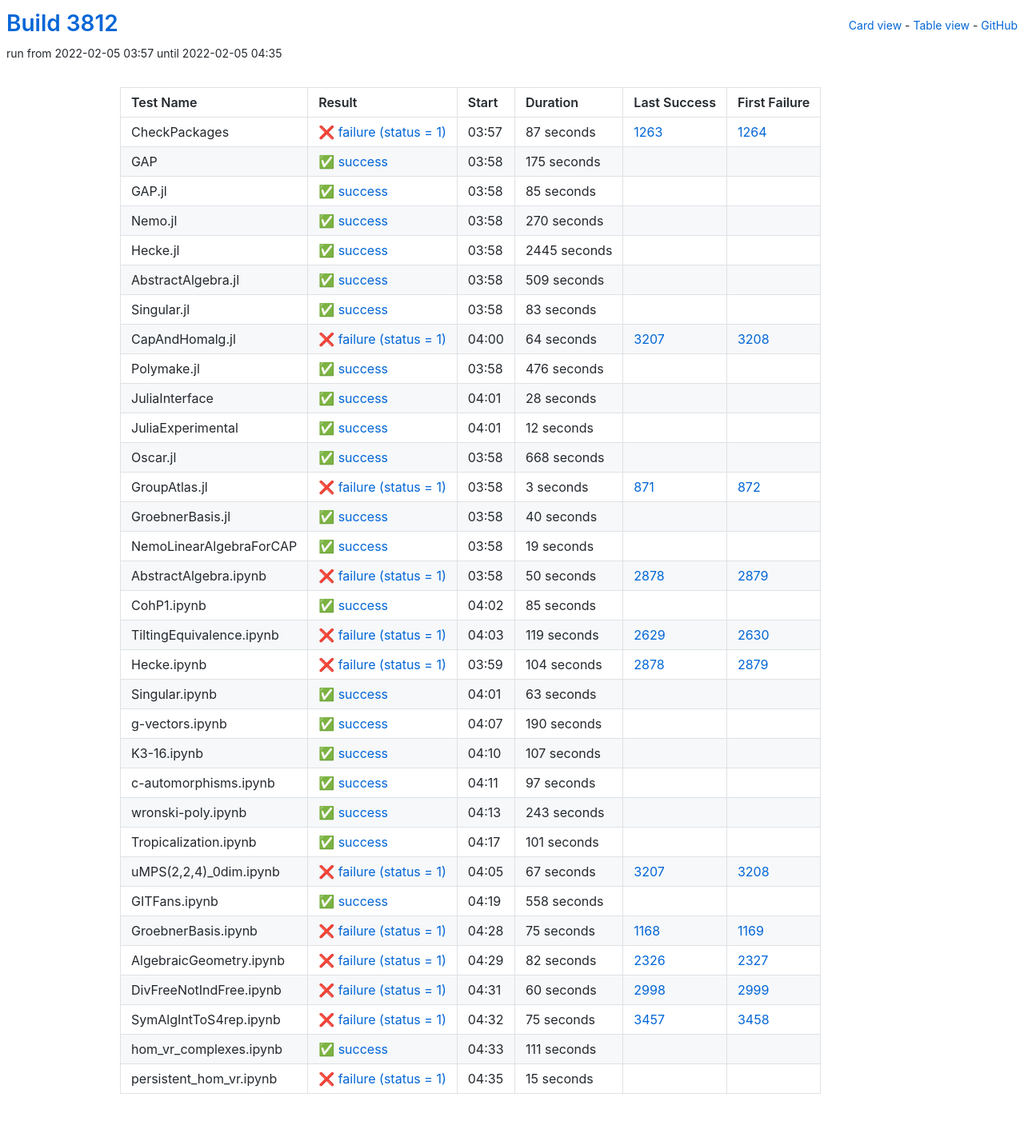
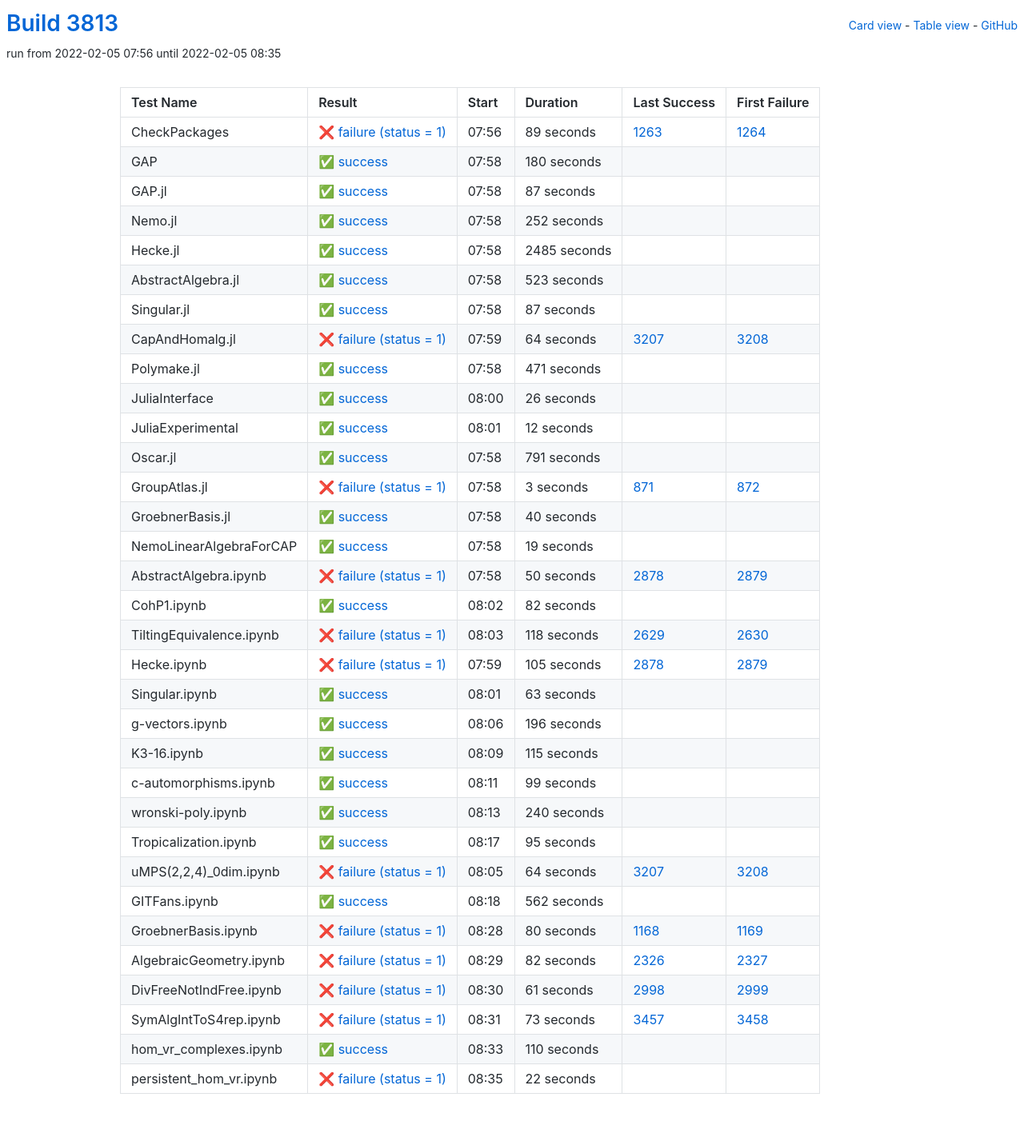
Before and after one commit to oscar-system/oscar-ci-status-stable, a Jekyll site: the page built from table.html, in a window 1280 px wide. Shown: the whole page at 80% size. Built offline with Jekyll 4.4.1, drawn with Linux system fonts in a browser that asks for light colours.

Commit message:
Build #3813

```diff
--- a/_data/ci.yml
+++ b/_data/ci.yml
@@ -1,6 +1,6 @@
 ---
-build: 3812
-build_url: https://oscarci.mathematik.uni-kl.de/job/oscar-stable/3812/
+build: 3813
+build_url: https://oscarci.mathematik.uni-kl.de/job/oscar-stable/3813/
 job: oscar-stable
 organization: oscar-system
 repo: oscar-ci-status-stable
@@ -8,92 +8,92 @@ repourl: https://github.com/oscar-system/oscar-ci-status-stable
 tests:
 - name: CheckPackages
   id: checkpackages
-  log: https://oscarci.mathematik.uni-kl.de/job/oscar-stable/3812/artifact/logs/build-3812/CheckPackages.log
-  start: 2022-02-05 03:57
+  log: https://oscarci.mathematik.uni-kl.de/job/oscar-stable/3813/artifact/logs/build-3813/CheckPackages.log
+  start: 2022-02-05 07:56
   success: false
   exitcode: 1
   status: failure
-  duration: 87
+  duration: 89
   last_success: 1263
   last_success_url: https://oscarci.mathematik.uni-kl.de/job/oscar-stable/1263/
   first_failure: 1264
   first_failure_url: https://oscarci.mathematik.uni-kl.de/job/oscar-stable/1264/
 - name: GAP
   id: gap
-  log: https://oscarci.mathematik.uni-kl.de/job/oscar-stable/3812/artifact/logs/build-3812/GAP.log
-  start: 2022-02-05 03:58
+  log: https://oscarci.mathematik.uni-kl.de/job/oscar-stable/3813/artifact/logs/build-3813/GAP.log
+  start: 2022-02-05 07:58
   success: true
   exitcode: 0
   status: success
-  duration: 175
+  duration: 180
   last_success: false
   last_success_url:
   first_failure: false
   first_failure_url:
 - name: GAP.jl
   id: gap-jl
-  log: https://oscarci.mathematik.uni-kl.de/job/oscar-stable/3812/artifact/logs/build-3812/GAP.jl.log
-  start: 2022-02-05 03:58
+  log: https://oscarci.mathematik.uni-kl.de/job/oscar-stable/3813/artifact/logs/build-3813/GAP.jl.log
+  start: 2022-02-05 07:58
   success: true
   exitcode: 0
   status: success
-  duration: 85
+  duration: 87
   last_success: false
   last_success_url:
   first_failure: false
   first_failure_url:
 - name: Nemo.jl
   id: nemo-jl
-  log: https://oscarci.mathematik.uni-kl.de/job/oscar-stable/3812/artifact/logs/build-3812/Nemo.jl.log
-  start: 2022-02-05 03:58
+  log: https://oscarci.mathematik.uni-kl.de/job/oscar-stable/3813/artifact/logs/build-3813/Nemo.jl.log
+  start: 2022-02-05 07:58
   success: true
   exitcode: 0
   status: success
-  duration: 270
+  duration: 252
   last_success: false
   last_success_url:
   first_failure: false
   first_failure_url:
 - name: Hecke.jl
   id: hecke-jl
-  log: https://oscarci.mathematik.uni-kl.de/job/oscar-stable/3812/artifact/logs/build-3812/Hecke.jl.log
-  start: 2022-02-05 03:58
+  log: https://oscarci.mathematik.uni-kl.de/job/oscar-stable/3813/artifact/logs/build-3813/Hecke.jl.log
+  start: 2022-02-05 07:58
   success: true
   exitcode: 0
   status: success
-  duration: 2445
+  duration: 2485
   last_success: false
   last_success_url:
   first_failure: false
   first_failure_url:
 - name: AbstractAlgebra.jl
   id: abstractalgebra-jl
-  log: https://oscarci.mathematik.uni-kl.de/job/oscar-stable/3812/artifact/logs/build-3812/AbstractAlgebra.jl.log
-  start: 2022-02-05 03:58
+  log: https://oscarci.mathematik.uni-kl.de/job/oscar-stable/3813/artifact/logs/build-3813/AbstractAlgebra.jl.log
+  start: 2022-02-05 07:58
   success: true
   exitcode: 0
   status: success
-  duration: 509
+  duration: 523
   last_success: false
   last_success_url:
   first_failure: false
   first_failure_url:
 - name: Singular.jl
   id: singular-jl
-  log: https://oscarci.mathematik.uni-kl.de/job/oscar-stable/3812/artifact/logs/build-3812/Singular.jl.log
-  start: 2022-02-05 03:58
+  log: https://oscarci.mathematik.uni-kl.de/job/oscar-stable/3813/artifact/logs/build-3813/Singular.jl.log
+  start: 2022-02-05 07:58
   success: true
   exitcode: 0
   status: success
-  duration: 83
+  duration: 87
   last_success: false
   last_success_url:
   first_failure: false
   first_failure_url:
 - name: CapAndHomalg.jl
   id: capandhomalg-jl
-  log: https://oscarci.mathematik.uni-kl.de/job/oscar-stable/3812/artifact/logs/build-3812/CapAndHomalg.jl.log
-  start: 2022-02-05 04:00
+  log: https://oscarci.mathematik.uni-kl.de/job/oscar-stable/3813/artifact/logs/build-3813/CapAndHomalg.jl.log
+  start: 2022-02-05 07:59
   success: false
   exitcode: 1
   status: failure
@@ -104,32 +104,32 @@ tests:
   first_failure_url: https://oscarci.mathematik.uni-kl.de/job/oscar-stable/3208/
 - name: Polymake.jl
   id: polymake-jl
-  log: https://oscarci.mathematik.uni-kl.de/job/oscar-stable/3812/artifact/logs/build-3812/Polymake.jl.log
-  start: 2022-02-05 03:58
+  log: https://oscarci.mathematik.uni-kl.de/job/oscar-stable/3813/artifact/logs/build-3813/Polymake.jl.log
+  start: 2022-02-05 07:58
   success: true
   exitcode: 0
   status: success
-  duration: 476
+  duration: 471
   last_success: false
   last_success_url:
   first_failure: false
   first_failure_url:
 - name: JuliaInterface
   id: juliainterface
-  log: https://oscarci.mathematik.uni-kl.de/job/oscar-stable/3812/artifact/logs/build-3812/JuliaInterface.log
-  start: 2022-02-05 04:01
+  log: https://oscarci.mathematik.uni-kl.de/job/oscar-stable/3813/artifact/logs/build-3813/JuliaInterface.log
+  start: 2022-02-05 08:00
   success: true
   exitcode: 0
   status: success
-  duration: 28
+  duration: 26
   last_success: false
   last_success_url:
   first_failure: false
   first_failure_url:
 - name: JuliaExperimental
   id: juliaexperimental
-  log: https://oscarci.mathematik.uni-kl.de/job/oscar-stable/3812/artifact/logs/build-3812/JuliaExperimental.log
-  start: 2022-02-05 04:01
+  log: https://oscarci.mathematik.uni-kl.de/job/oscar-stable/3813/artifact/logs/build-3813/JuliaExperimental.log
+  start: 2022-02-05 08:01
   success: true
   exitcode: 0
   status: success
@@ -140,20 +140,20 @@ tests:
   first_failure_url:
 - name: Oscar.jl
   id: oscar-jl
-  log: https://oscarci.mathematik.uni-kl.de/job/oscar-stable/3812/artifact/logs/build-3812/Oscar.jl.log
-  start: 2022-02-05 03:58
+  log: https://oscarci.mathematik.uni-kl.de/job/oscar-stable/3813/artifact/logs/build-3813/Oscar.jl.log
+  start: 2022-02-05 07:58
   success: true
   exitcode: 0
   status: success
-  duration: 668
+  duration: 791
   last_success: false
   last_success_url:
   first_failure: false
   first_failure_url:
 - name: GroupAtlas.jl
   id: groupatlas-jl
-  log: https://oscarci.mathematik.uni-kl.de/job/oscar-stable/3812/artifact/logs/build-3812/GroupAtlas.jl.log
-  start: 2022-02-05 03:58
+  log: https://oscarci.mathematik.uni-kl.de/job/oscar-stable/3813/artifact/logs/build-3813/GroupAtlas.jl.log
+  start: 2022-02-05 07:58
   success: false
   exitcode: 1
   status: failure
@@ -164,8 +164,8 @@ tests:
   first_failure_url: https://oscarci.mathematik.uni-kl.de/job/oscar-stable/872/
 - name: GroebnerBasis.jl
   id: groebnerbasis-jl
-  log: https://oscarci.mathematik.uni-kl.de/job/oscar-stable/3812/artifact/logs/build-3812/GroebnerBasis.jl.log
-  start: 2022-02-05 03:58
+  log: https://oscarci.mathematik.uni-kl.de/job/oscar-stable/3813/artifact/logs/build-3813/GroebnerBasis.jl.log
+  start: 2022-02-05 07:58
   success: true
   exitcode: 0
   status: success
@@ -176,8 +176,8 @@ tests:
   first_failure_url:
 - name: NemoLinearAlgebraForCAP
   id: nemolinearalgebraforcap
-  log: https://oscarci.mathematik.uni-kl.de/job/oscar-stable/3812/artifact/logs/build-3812/NemoLinearAlgebraForCAP.log
-  start: 2022-02-05 03:58
+  log: https://oscarci.mathematik.uni-kl.de/job/oscar-stable/3813/artifact/logs/build-3813/NemoLinearAlgebraForCAP.log
+  start: 2022-02-05 07:58
   success: true
   exitcode: 0
   status: success
@@ -188,8 +188,8 @@ tests:
   first_failure_url:
 - name: AbstractAlgebra.ipynb
   id: abstractalgebra-ipynb
-  log: https://oscarci.mathematik.uni-kl.de/job/oscar-stable/3812/artifact/logs/build-3812/AbstractAlgebra.ipynb.log
-  start: 2022-02-05 03:58
+  log: https://oscarci.mathematik.uni-kl.de/job/oscar-stable/3813/artifact/logs/build-3813/AbstractAlgebra.ipynb.log
+  start: 2022-02-05 07:58
   success: false
   exitcode: 1
   status: failure
@@ -200,44 +200,44 @@ tests:
   first_failure_url: https://oscarci.mathematik.uni-kl.de/job/oscar-stable/2879/
 - name: CohP1.ipynb
   id: cohp1-ipynb
-  log: https://oscarci.mathematik.uni-kl.de/job/oscar-stable/3812/artifact/logs/build-3812/CohP1.ipynb.log
-  start: 2022-02-05 04:02
+  log: https://oscarci.mathematik.uni-kl.de/job/oscar-stable/3813/artifact/logs/build-3813/CohP1.ipynb.log
+  start: 2022-02-05 08:02
   success: true
   exitcode: 0
   status: success
-  duration: 85
+  duration: 82
   last_success: false
   last_success_url:
   first_failure: false
   first_failure_url:
 - name: TiltingEquivalence.ipynb
   id: tiltingequivalence-ipynb
-  log: https://oscarci.mathematik.uni-kl.de/job/oscar-stable/3812/artifact/logs/build-3812/TiltingEquivalence.ipynb.log
-  start: 2022-02-05 04:03
+  log: https://oscarci.mathematik.uni-kl.de/job/oscar-stable/3813/artifact/logs/build-3813/TiltingEquivalence.ipynb.log
+  start: 2022-02-05 08:03
   success: false
   exitcode: 1
   status: failure
-  duration: 119
+  duration: 118
   last_success: 2629
   last_success_url: https://oscarci.mathematik.uni-kl.de/job/oscar-stable/2629/
   first_failure: 2630
   first_failure_url: https://oscarci.mathematik.uni-kl.de/job/oscar-stable/2630/
 - name: Hecke.ipynb
   id: hecke-ipynb
-  log: https://oscarci.mathematik.uni-kl.de/job/oscar-stable/3812/artifact/logs/build-3812/Hecke.ipynb.log
-  start: 2022-02-05 03:59
+  log: https://oscarci.mathematik.uni-kl.de/job/oscar-stable/3813/artifact/logs/build-3813/Hecke.ipynb.log
+  start: 2022-02-05 07:59
   success: false
   exitcode: 1
   status: failure
-  duration: 104
+  duration: 105
   last_success: 2878
   last_success_url: https://oscarci.mathematik.uni-kl.de/job/oscar-stable/2878/
   first_failure: 2879
   first_failure_url: https://oscarci.mathematik.uni-kl.de/job/oscar-stable/2879/
 - name: Singular.ipynb
   id: singular-ipynb
-  log: https://oscarci.mathematik.uni-kl.de/job/oscar-stable/3812/artifact/logs/build-3812/Singular.ipynb.log
-  start: 2022-02-05 04:01
+  log: https://oscarci.mathematik.uni-kl.de/job/oscar-stable/3813/artifact/logs/build-3813/Singular.ipynb.log
+  start: 2022-02-05 08:01
   success: true
   exitcode: 0
   status: success
@@ -248,104 +248,104 @@ tests:
   first_failure_url:
 - name: g-vectors.ipynb
   id: g-vectors-ipynb
-  log: https://oscarci.mathematik.uni-kl.de/job/oscar-stable/3812/artifact/logs/build-3812/g-vectors.ipynb.log
-  start: 2022-02-05 04:07
+  log: https://oscarci.mathematik.uni-kl.de/job/oscar-stable/3813/artifact/logs/build-3813/g-vectors.ipynb.log
+  start: 2022-02-05 08:06
   success: true
   exitcode: 0
   status: success
-  duration: 190
+  duration: 196
   last_success: false
   last_success_url:
   first_failure: false
   first_failure_url:
 - name: K3-16.ipynb
   id: k3-16-ipynb
-  log: https://oscarci.mathematik.uni-kl.de/job/oscar-stable/3812/artifact/logs/build-3812/K3-16.ipynb.log
-  start: 2022-02-05 04:10
+  log: https://oscarci.mathematik.uni-kl.de/job/oscar-stable/3813/artifact/logs/build-3813/K3-16.ipynb.log
+  start: 2022-02-05 08:09
   success: true
   exitcode: 0
   status: success
-  duration: 107
+  duration: 115
   last_success: false
   last_success_url:
   first_failure: false
   first_failure_url:
 - name: c-automorphisms.ipynb
   id: c-automorphisms-ipynb
-  log: https://oscarci.mathematik.uni-kl.de/job/oscar-stable/3812/artifact/logs/build-3812/c-automorphisms.ipynb.log
-  start: 2022-02-05 04:11
+  log: https://oscarci.mathematik.uni-kl.de/job/oscar-stable/3813/artifact/logs/build-3813/c-automorphisms.ipynb.log
+  start: 2022-02-05 08:11
   success: true
   exitcode: 0
   status: success
-  duration: 97
+  duration: 99
   last_success: false
   last_success_url:
   first_failure: false
   first_failure_url:
 - name: wronski-poly.ipynb
   id: wronski-poly-ipynb
-  log: https://oscarci.mathematik.uni-kl.de/job/oscar-stable/3812/artifact/logs/build-3812/wronski-poly.ipynb.log
-  start: 2022-02-05 04:13
+  log: https://oscarci.mathematik.uni-kl.de/job/oscar-stable/3813/artifact/logs/build-3813/wronski-poly.ipynb.log
+  start: 2022-02-05 08:13
   success: true
   exitcode: 0
   status: success
-  duration: 243
+  duration: 240
   last_success: false
   last_success_url:
   first_failure: false
   first_failure_url:
 - name: Tropicalization.ipynb
   id: tropicalization-ipynb
-  log: https://oscarci.mathematik.uni-kl.de/job/oscar-stable/3812/artifact/logs/build-3812/Tropicalization.ipynb.log
-  start: 2022-02-05 04:17
+  log: https://oscarci.mathematik.uni-kl.de/job/oscar-stable/3813/artifact/logs/build-3813/Tropicalization.ipynb.log
+  start: 2022-02-05 08:17
   success: true
   exitcode: 0
   status: success
-  duration: 101
+  duration: 95
   last_success: false
   last_success_url:
   first_failure: false
   first_failure_url:
 - name: uMPS(2,2,4)_0dim.ipynb
   id: umps-2-2-4-0dim-ipynb
-  log: https://oscarci.mathematik.uni-kl.de/job/oscar-stable/3812/artifact/logs/build-3812/uMPS-2-2-4-_0dim.ipynb.log
-  start: 2022-02-05 04:05
+  log: https://oscarci.mathematik.uni-kl.de/job/oscar-stable/3813/artifact/logs/build-3813/uMPS-2-2-4-_0dim.ipynb.log
+  start: 2022-02-05 08:05
   success: false
   exitcode: 1
   status: failure
-  duration: 67
+  duration: 64
   last_success: 3207
   last_success_url: https://oscarci.mathematik.uni-kl.de/job/oscar-stable/3207/
   first_failure: 3208
   first_failure_url: https://oscarci.mathematik.uni-kl.de/job/oscar-stable/3208/
 - name: GITFans.ipynb
   id: gitfans-ipynb
-  log: https://oscarci.mathematik.uni-kl.de/job/oscar-stable/3812/artifact/logs/build-3812/GITFans.ipynb.log
-  start: 2022-02-05 04:19
+  log: https://oscarci.mathematik.uni-kl.de/job/oscar-stable/3813/artifact/logs/build-3813/GITFans.ipynb.log
+  start: 2022-02-05 08:18
   success: true
   exitcode: 0
   status: success
-  duration: 558
+  duration: 562
   last_success: false
   last_success_url:
   first_failure: false
   first_failure_url:
 - name: GroebnerBasis.ipynb
   id: groebnerbasis-ipynb
-  log: https://oscarci.mathematik.uni-kl.de/job/oscar-stable/3812/artifact/logs/build-3812/GroebnerBasis.ipynb.log
-  start: 2022-02-05 04:28
+  log: https://oscarci.mathematik.uni-kl.de/job/oscar-stable/3813/artifact/logs/build-3813/GroebnerBasis.ipynb.log
+  start: 2022-02-05 08:28
   success: false
   exitcode: 1
   status: failure
-  duration: 75
+  duration: 80
   last_success: 1168
   last_success_url: https://oscarci.mathematik.uni-kl.de/job/oscar-stable/1168/
   first_failure: 1169
   first_failure_url: https://oscarci.mathematik.uni-kl.de/job/oscar-stable/1169/
 - name: AlgebraicGeometry.ipynb
   id: algebraicgeometry-ipynb
-  log: https://oscarci.mathematik.uni-kl.de/job/oscar-stable/3812/artifact/logs/build-3812/AlgebraicGeometry.ipynb.log
-  start: 2022-02-05 04:29
+  log: https://oscarci.mathematik.uni-kl.de/job/oscar-stable/3813/artifact/logs/build-3813/AlgebraicGeometry.ipynb.log
+  start: 2022-02-05 08:29
   success: false
   exitcode: 1
   status: failure
@@ -356,48 +356,48 @@ tests:
   first_failure_url: https://oscarci.mathematik.uni-kl.de/job/oscar-stable/2327/
 - name: DivFreeNotIndFree.ipynb
   id: divfreenotindfree-ipynb
-  log: https://oscarci.mathematik.uni-kl.de/job/oscar-stable/3812/artifact/logs/build-3812/DivFreeNotIndFree.ipynb.log
-  start: 2022-02-05 04:31
+  log: https://oscarci.mathematik.uni-kl.de/job/oscar-stable/3813/artifact/logs/build-3813/DivFreeNotIndFree.ipynb.log
+  start: 2022-02-05 08:30
   success: false
   exitcode: 1
   status: failure
-  duration: 60
+  duration: 61
   last_success: 2998
   last_success_url: https://oscarci.mathematik.uni-kl.de/job/oscar-stable/2998/
   first_failure: 2999
   first_failure_url: https://oscarci.mathematik.uni-kl.de/job/oscar-stable/2999/
 - name: SymAlgIntToS4rep.ipynb
   id: symalginttos4rep-ipynb
-  log: https://oscarci.mathematik.uni-kl.de/job/oscar-stable/3812/artifact/logs/build-3812/SymAlgIntToS4rep.ipynb.log
-  start: 2022-02-05 04:32
+  log: https://oscarci.mathematik.uni-kl.de/job/oscar-stable/3813/artifact/logs/build-3813/SymAlgIntToS4rep.ipynb.log
+  start: 2022-02-05 08:31
   success: false
   exitcode: 1
   status: failure
-  duration: 75
+  duration: 73
   last_success: 3457
   last_success_url: https://oscarci.mathematik.uni-kl.de/job/oscar-stable/3457/
   first_failure: 3458
   first_failure_url: https://oscarci.mathematik.uni-kl.de/job/oscar-stable/3458/
 - name: hom_vr_complexes.ipynb
   id: hom-vr-complexes-ipynb
-  log: https://oscarci.mathematik.uni-kl.de/job/oscar-stable/3812/artifact/logs/build-3812/hom_vr_complexes.ipynb.log
-  start: 2022-02-05 04:33
+  log: https://oscarci.mathematik.uni-kl.de/job/oscar-stable/3813/artifact/logs/build-3813/hom_vr_complexes.ipynb.log
+  start: 2022-02-05 08:33
   success: true
   exitcode: 0
   status: success
-  duration: 111
+  duration: 110
   last_success: false
   last_success_url:
   first_failure: false
   first_failure_url:
 - name: persistent_hom_vr.ipynb
   id: persistent-hom-vr-ipynb
-  log: https://oscarci.mathematik.uni-kl.de/job/oscar-stable/3812/artifact/logs/build-3812/persistent_hom_vr.ipynb.log
-  start: 2022-02-05 04:35
+  log: https://oscarci.mathematik.uni-kl.de/job/oscar-stable/3813/artifact/logs/build-3813/persistent_hom_vr.ipynb.log
+  start: 2022-02-05 08:35
   success: false
   exitcode: 1
   status: failure
-  duration: 15
+  duration: 22
   last_success: false
   last_success_url:
   first_failure: false
```
Also changed, not shown: README.md.
